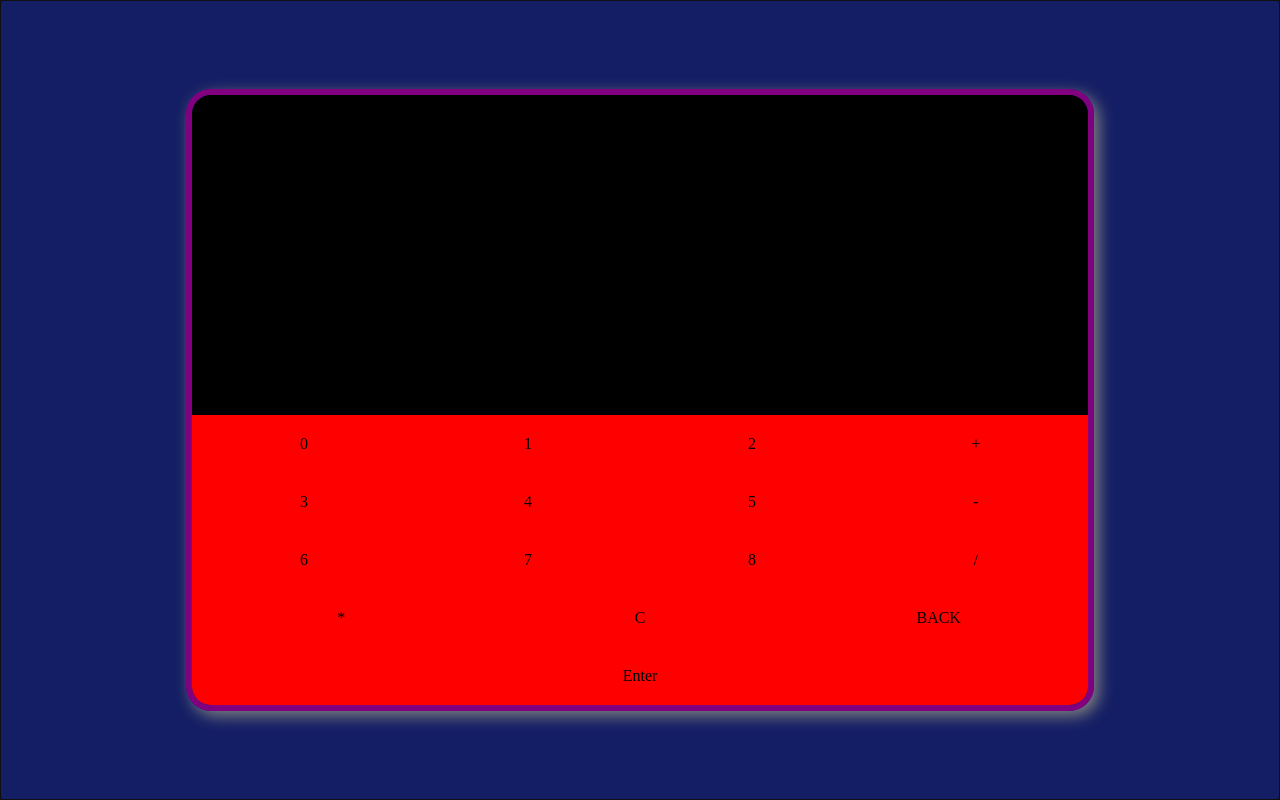
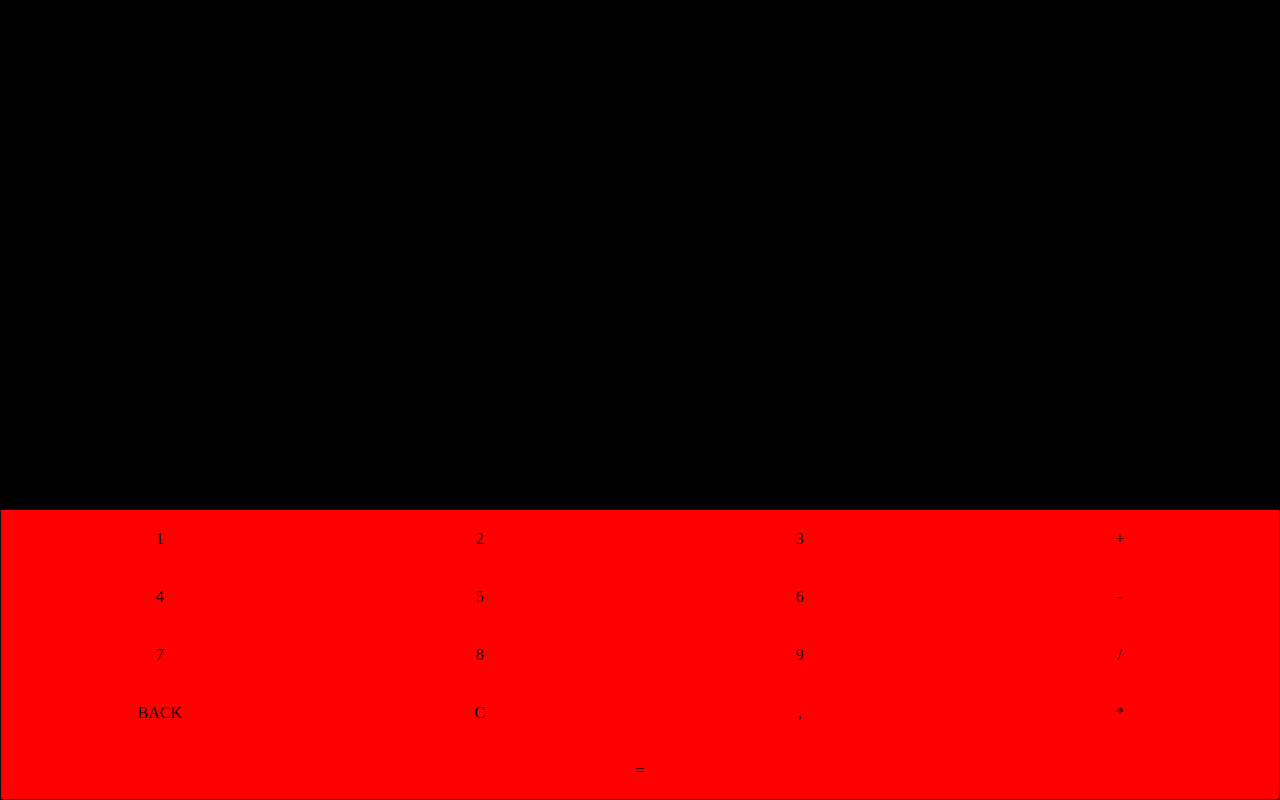
Before and after one commit to craftsmaker/omni-calculator, a React (Create React App) app in the folder Desktop/: page / in a window 1280 px wide. Built offline with nearby package versions, Linux system fonts and the light colour scheme.

Commit message:
Design aproximation

```diff
--- a/Desktop/package.json
+++ b/Desktop/package.json
@@ -2,7 +2,7 @@
   "name": "Omnicalculator",
   "version": "0.1.0",
   "description": "Simple boilerplate for developing an Electron app with React",
-  "author": "willjw3",
+  "author": "craftsmaker",
   "build": {
     "appId": "react.electron",
     "win": {
--- a/Desktop/public/electron.js
+++ b/Desktop/public/electron.js
@@ -3,8 +3,10 @@ const {app, BrowserWindow, Menu} = require("electron");
 function createWindow() {
 
     let mainWindow = new BrowserWindow({
-        width: 400,
-        height: 700,
+        width: 300,
+        height: 600,
+        minWidth: 300,
+        minHeight: 600,
         icon: ""
     });
 
--- a/Desktop/public/index.html
+++ b/Desktop/public/index.html
@@ -24,7 +24,7 @@
       work correctly both with client-side routing and a non-root public URL.
       Learn how to configure a non-root public URL by running `npm run build`.
     -->
-    <title>React-Electron App</title>
+    <title>Calculator</title>
   </head>
   <body>
     <noscript>You need to enable JavaScript to run this app.</noscript>
--- a/Desktop/src/App.js
+++ b/Desktop/src/App.js
@@ -32,7 +32,7 @@ function App(){
 
   function isValided(key){
     return ["0","1","2","3","4","5","6","7","8","9"].some(value => value === key)
-       || ["+","-","/","*","Enter"].some(value => value === key) ? true : false
+       || ["/","+","-","*","Enter"].some(value => value === key) ? true : false
   }
 
   return (
@@ -140,34 +140,35 @@ function Buttons(props){
   return (
     <div id="buttons" >
           <div className="teste">
-              <p onClick={() => handleClick(numbers[0])}>{numbers[0]}</p>
               <p onClick={() => handleClick(numbers[1])}>{numbers[1]}</p>
               <p onClick={() => handleClick(numbers[2])}>{numbers[2]}</p>
+              <p onClick={() => handleClick(numbers[3])}>{numbers[3]}</p>
               <p onClick={() => handleClick(OPERATORS[0])}>{OPERATORS[0]}</p>
           </div>
 
           <div className="teste">
-              <p onClick={() => handleClick(numbers[3])}>{numbers[3]}</p>
               <p onClick={() => handleClick(numbers[4])}>{numbers[4]}</p>
               <p onClick={() => handleClick(numbers[5])}>{numbers[5]}</p>
+              <p onClick={() => handleClick(numbers[6])}>{numbers[6]}</p>
               <p onClick={() => handleClick(OPERATORS[1])}>{OPERATORS[1]}</p>
           </div>
 
           <div className="teste">
-              <p onClick={() => handleClick(numbers[6])}>{numbers[6]}</p>
               <p onClick={() => handleClick(numbers[7])}>{numbers[7]}</p>
               <p onClick={() => handleClick(numbers[8])}>{numbers[8]}</p>
+              <p onClick={() => handleClick(numbers[9])}>{numbers[9]}</p>
               <p onClick={() => handleClick(OPERATORS[2])}>{OPERATORS[2]}</p>
           </div>
 
           <div className="teste">
+              <p onClick={handleBack}>BACK</p>
+              <p onClick={() => handleClean("C")}>C</p>
+              <p>,</p>
               <p onClick={() => handleClick(OPERATORS[3])}>{OPERATORS[3]}</p>
-              <p onClick={() => handleClean("C")}>C</p>
-              <p onClick={handleBack}>BACK</p>
           </div>
 
           <div id="send" className="teste">
-              <p onClick={() => handleClick(OPERATORS[4])}>{OPERATORS[4]}</p>
+              <p onClick={() => handleClick(OPERATORS[4])}>=</p>
           </div>
         </div>
   )
--- a/Desktop/src/style.css
+++ b/Desktop/src/style.css
@@ -9,30 +9,21 @@
 body{
   overflow: hidden;
 }
-.container{
-  display: flex;
-  justify-content: center;
-  align-items: center;
-  width: 100vw;
-  height: 100vh;
-  background-color: rgb(20,30,100);
-}
 
 .teste{
   display: flex;
   flex-direction: row;
-  width: 70vw;
 }
 
 .child-container{
-  border-radius: 25px;
-  border: 6px solid purple;
-  overflow: hidden;
-  box-shadow: 5px 5px 15px gray;
+  display: flex;
+  flex-direction: column;
+  width: 100%;
+  height: 100vh;
 }
 
 #screen{
-  height: 40vh;
+  height: 100%;
   position: relative;
   background-color: black;
 
@@ -51,7 +42,6 @@ p{
   padding: 20px 12px;
   width: 100%;
   text-align: center;
-  border: none;
 
 }
 
@@ -59,9 +49,3 @@ p:hover{
   filter: brightness(0.8);
   cursor: pointer;
 }
-
-@media screen and (max-width: 200px) {
-  .teste {
-    width: 100px;
-  }
-}
```
Also changed, not shown: 2 other files (tests, documents, lock files or other folders).
